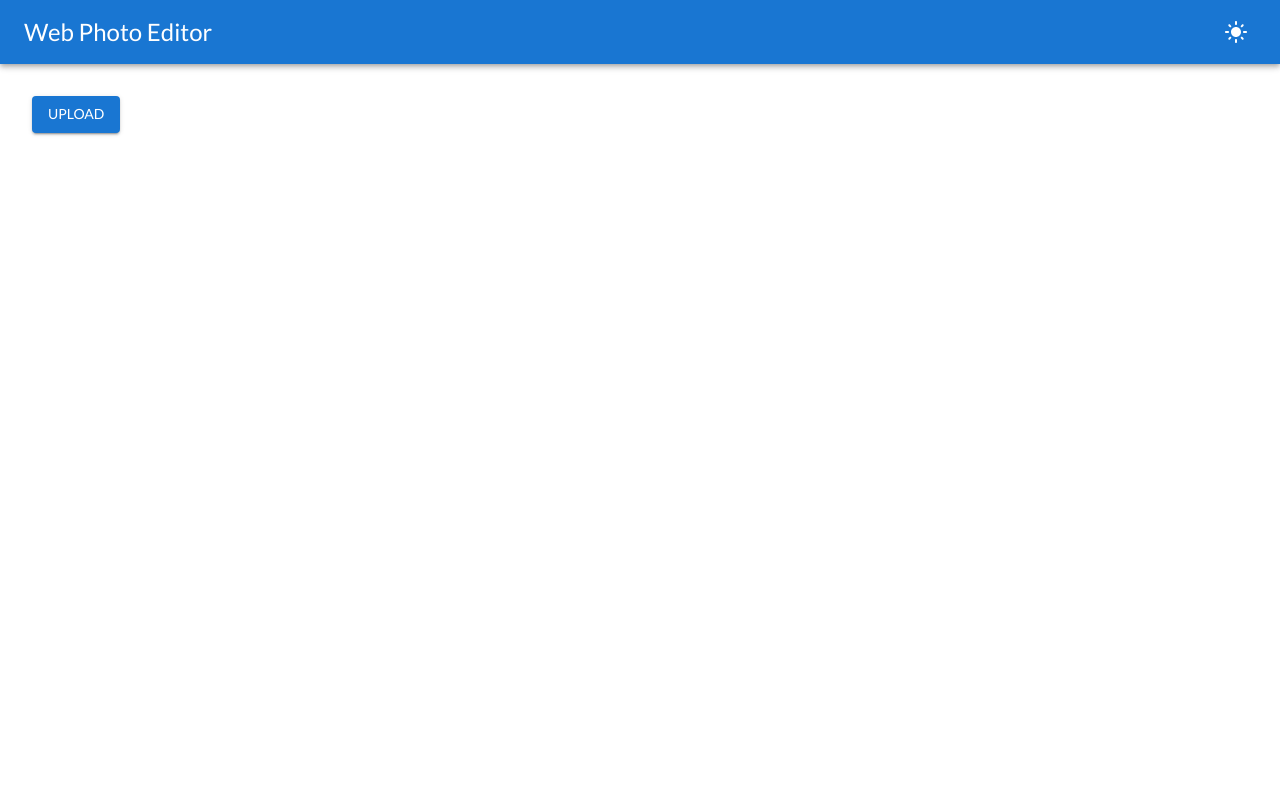
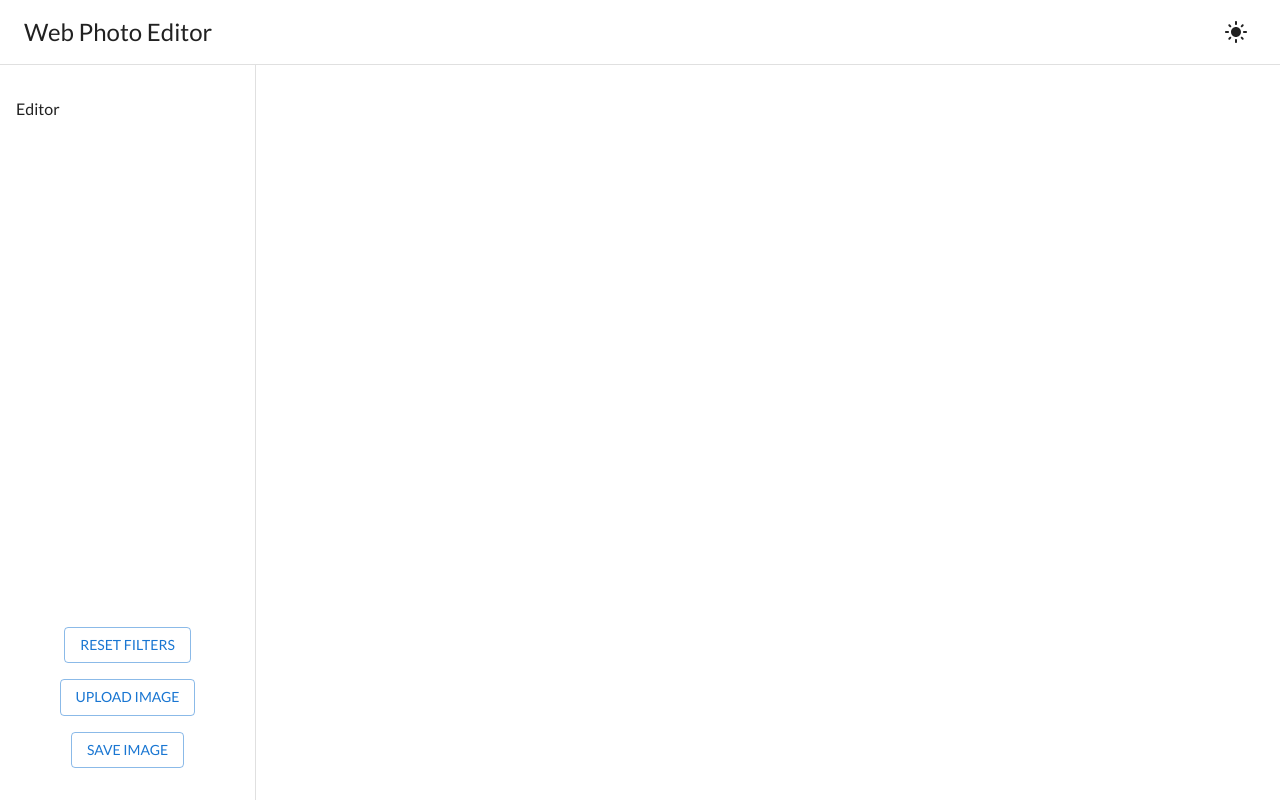
Before and after one commit to wtuminski/web-photo-editor, a React (Vite) app: page / in a window 1280 px wide. Built offline with nearby package versions, Linux system fonts and the light colour scheme.

Commit message:
Improved the layout of the app

```diff
--- a/src/App.tsx
+++ b/src/App.tsx
@@ -23,6 +23,15 @@ export const App: React.FC = () => {
           typography: {
             fontFamily: 'Lato, sans-serif',
           },
+          colorSchemes: {
+            dark: {
+              palette: {
+                background: {
+                  default: 'grey.900',
+                },
+              },
+            },
+          },
         }),
       ) as ExtendedTheme,
     [],
@@ -33,7 +42,7 @@ export const App: React.FC = () => {
       <CssBaseline enableColorScheme />
       <Grid container alignSelf="stretch" flexDirection="column" flex={1}>
         <Header />
-        <Grid display="flex" flexGrow={1} p={4}>
+        <Grid display="flex" flexGrow={1}>
           <EditorView />
         </Grid>
       </Grid>
--- a/src/Components/Header/Header.tsx
+++ b/src/Components/Header/Header.tsx
@@ -12,9 +12,26 @@ export const Header: React.FC = () => {
   );
 
   return (
-    <AppBar position="sticky">
+    <AppBar
+      sx={{
+        position: 'sticky',
+        color: 'text.primary',
+        backgroundColor: 'transparent',
+        backgroundImage: 'none',
+        borderBottom: '1px solid',
+        borderColor: 'grey.300',
+        boxShadow: 'none',
+      }}
+    >
       <Toolbar>
-        <Grid container justifyContent="space-between" alignItems="center" flex={1}>
+        <Grid
+          container
+          sx={{
+            justifyContent: 'space-between',
+            alignItems: 'center',
+            flex: 1,
+          }}
+        >
           <Typography color="inherit" component="p" variant="h5">
             Web Photo Editor
           </Typography>
--- /dev/null
+++ b/src/Views/EditorView/components/Controls/Controls.tsx
@@ -0,0 +1,28 @@
+import { Button, Unstable_Grid2 as Grid } from '@mui/material';
+import { ChangeEventHandler, useMemo } from 'react';
+
+interface Props {
+  onImageChange: ChangeEventHandler<HTMLInputElement>;
+  supportedImageFileTypes: Readonly<ImageFileType[]>;
+}
+
+export const Controls: React.FC<Props> = ({ onImageChange, supportedImageFileTypes }) => {
+  const accept = useMemo(() => supportedImageFileTypes.join(', '), [supportedImageFileTypes]);
+  return (
+    <Grid
+      container
+      sx={{
+        justifyContent: 'center',
+        alignContent: 'flex-end',
+        gap: 2,
+      }}
+    >
+      <Button variant="outlined">Reset Filters</Button>
+      <Button variant="outlined" component="label">
+        Upload image
+        <input hidden accept={accept} type="file" onChange={onImageChange} />
+      </Button>
+      <Button variant="outlined">Save image</Button>
+    </Grid>
+  );
+};
--- /dev/null
+++ b/src/Views/EditorView/components/Controls/index.ts
@@ -0,0 +1 @@
+export * from './Controls';
--- a/src/Views/EditorView/components/ImageConfigPane/ImageConfigPane.tsx
+++ b/src/Views/EditorView/components/ImageConfigPane/ImageConfigPane.tsx
@@ -1,5 +1,7 @@
-import { Button, Unstable_Grid2 as Grid } from '@mui/material';
-import { ChangeEventHandler, useMemo } from 'react';
+import { Unstable_Grid2 as Grid } from '@mui/material';
+import { ChangeEventHandler } from 'react';
+
+import { Controls } from '../Controls';
 
 interface Props {
   supportedImageFileTypes: Readonly<ImageFileType[]>;
@@ -12,18 +14,31 @@ export const ImageConfigPane: React.FC<Props> = ({
   supportedImageFileTypes,
   isSupportedImageFile,
 }) => {
-  const accept = useMemo(() => supportedImageFileTypes.join(', '), [supportedImageFileTypes]);
   const onImageChange: ChangeEventHandler<HTMLInputElement> = e => {
     const image = e.target.files?.[0];
     if (image && isSupportedImageFile(image)) loadImage(image);
   };
 
   return (
-    <Grid container alignItems="flex-start">
-      <Button variant="contained" component="label">
-        Upload
-        <input hidden accept={accept} type="file" onChange={onImageChange} />
-      </Button>
+    <Grid
+      container
+      sx={{
+        justifyContent: 'center',
+        alignItems: 'space-between',
+        py: 4,
+        px: 2,
+        borderRight: '1px solid',
+        borderColor: 'grey.300',
+      }}
+    >
+      <Grid
+        sx={{
+          flex: 1,
+        }}
+      >
+        Editor
+      </Grid>
+      <Controls onImageChange={onImageChange} supportedImageFileTypes={supportedImageFileTypes} />
     </Grid>
   );
 };
--- a/src/Views/EditorView/components/ImageDisplaySpace/ImageDisplaySpace.tsx
+++ b/src/Views/EditorView/components/ImageDisplaySpace/ImageDisplaySpace.tsx
@@ -27,7 +27,15 @@ export const ImageDisplaySpace: React.FC<Props> = ({ imageFile }) => {
   }, [imageFile, canvasRef]);
 
   return (
-    <Grid container justifyContent="center" alignItems="center" overflow="auto">
+    <Grid
+      container
+      sx={{
+        justifyContent: 'center',
+        alignItems: 'center',
+        overflow: 'auto',
+        p: 2,
+      }}
+    >
       <canvas ref={canvasRef}></canvas>
     </Grid>
   );
```
